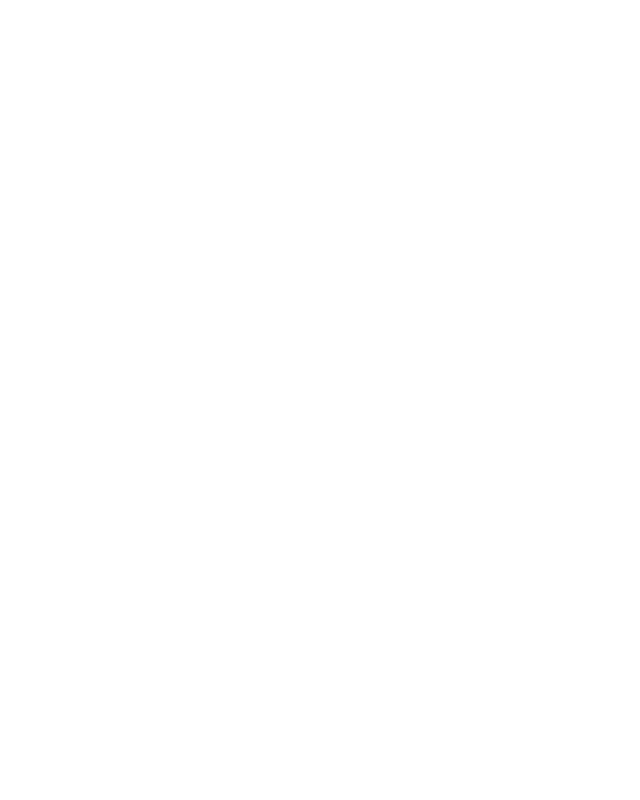
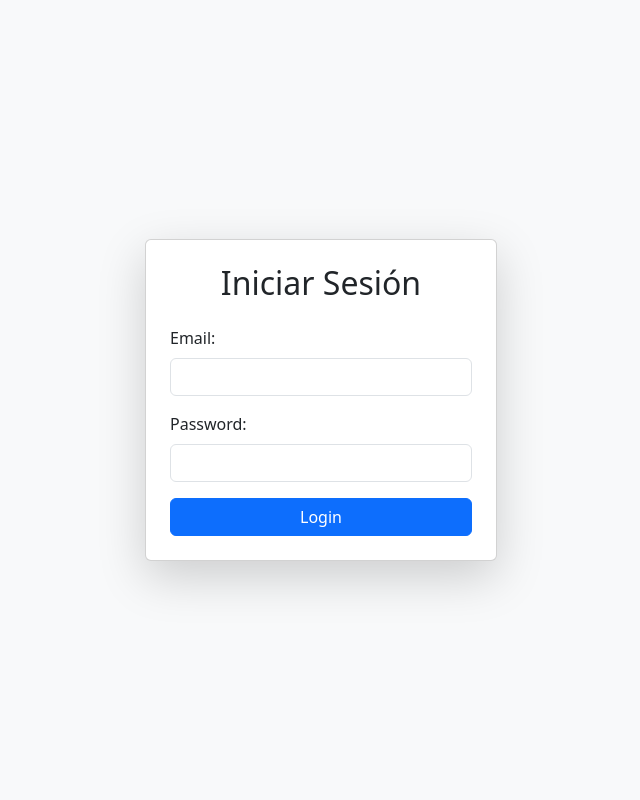
Before and after one commit to WcFocus/auth-system, a PHP site: page /login.php in a window 1280 px wide. Before the commit the part shown is empty. Shown: the whole page, without its empty margins (319-959 px from the left). Run offline with PHP 8.4, Linux system fonts and the light colour scheme.

Commit message:
creo login base

```diff
--- a/views/login.php
+++ b/views/login.php
@@ -1,12 +1,29 @@
 <!DOCTYPE html>
-<html lang="en">
+<html lang="es">
 <head>
     <meta charset="UTF-8">
-    <meta http-equiv="X-UA-Compatible" content="IE=edge">
     <meta name="viewport" content="width=device-width, initial-scale=1.0">
-    <title>Document</title>
+    <title>Login</title>
+    <!-- Bootstrap CSS -->
+    <link href="https://cdn.jsdelivr.net/npm/bootstrap@5.3.0/dist/css/bootstrap.min.css" rel="stylesheet">
 </head>
-<body>
-    <form action="POST" action='index.php'></form>
+<body class="d-flex justify-content-center align-items-center vh-100 bg-light">
+    <div class="card shadow-lg p-4" style="width: 22rem;">
+        <h2 class="text-center mb-4">Iniciar Sesión</h2>
+        <form method="POST" action="index.php">
+            <div class="mb-3">
+                <label for="email" class="form-label">Email:</label>
+                <input type="email" name="email" class="form-control" required>
+            </div>
+            <div class="mb-3">
+                <label for="password" class="form-label">Password:</label>
+                <input type="password" name="password" class="form-control" required>
+            </div>
+            <button type="submit" class="btn btn-primary w-100">Login</button>
+        </form>
+    </div>
+
+    <!-- Bootstrap JS -->
+    <script src="https://cdn.jsdelivr.net/npm/bootstrap@5.3.0/dist/js/bootstrap.bundle.min.js"></script>
 </body>
 </html>
```
